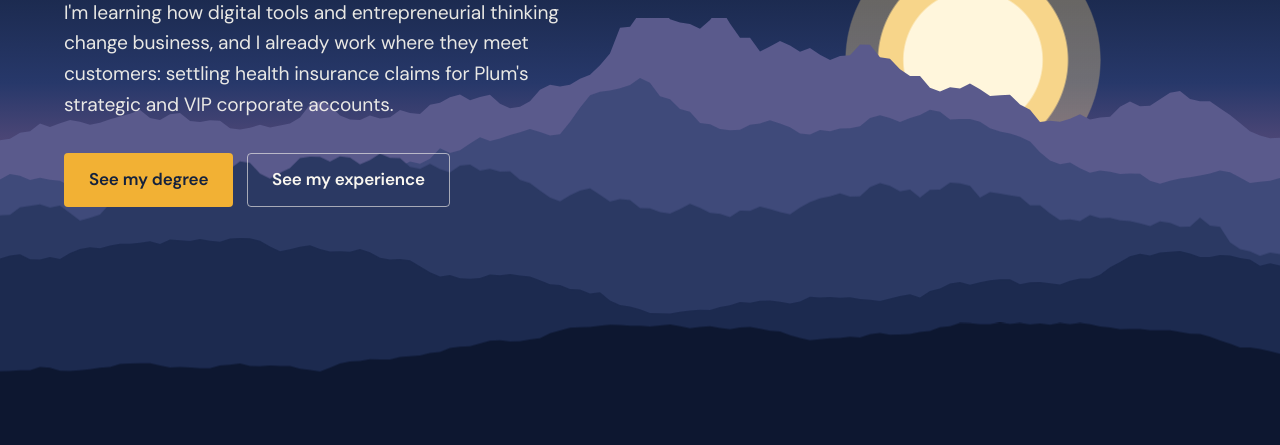
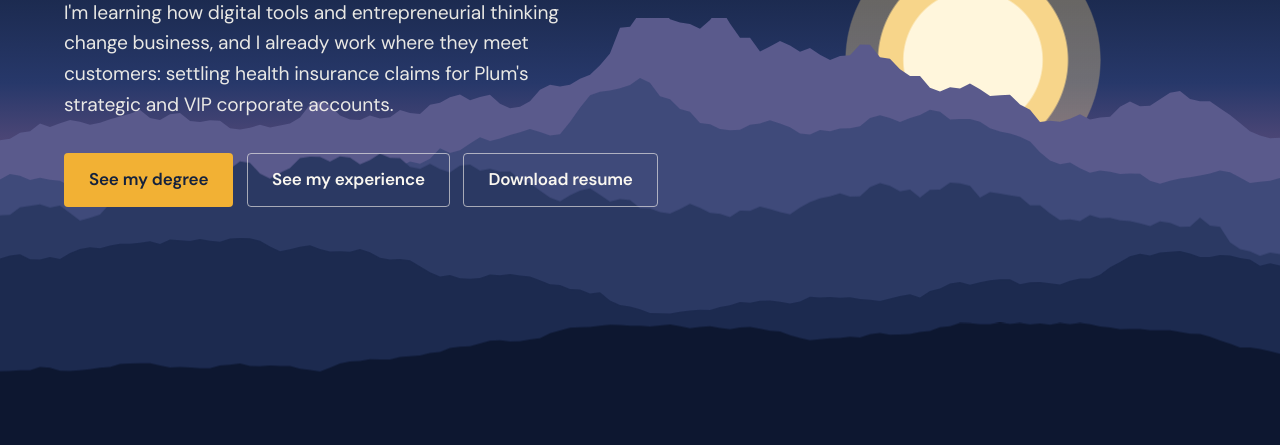
Before and after one commit to PallaviVasanthhh/pallavi-vasanth-portfolio, a plain HTML site: page index.html in a window 1280 px wide. Shown: the part 296-741 px from the top of the page. Drawn offline with Linux system fonts and the light colour scheme.

Commit message:
Add resume download

```diff
--- a/index.html
+++ b/index.html
@@ -51,6 +51,7 @@
         <div class="hero-actions">
           <a class="btn btn-primary" href="#education">See my degree</a>
           <a class="btn btn-ghost" href="#experience">See my experience</a>
+          <a class="btn btn-ghost" href="Pallavi_Vasanth_Resume.pdf" download="Pallavi_Vasanth_Resume.pdf">Download resume</a>
         </div>
       </div>
     </section>
@@ -311,6 +312,7 @@
         <ul class="contact-links">
           <li><a href="mailto:prarthanavasanthwork@gmail.com">prarthanavasanthwork@gmail.com</a></li>
           <li><a href="https://www.linkedin.com/in/pallavi-vasanth-b94763308/" target="_blank" rel="noopener noreferrer">LinkedIn profile</a></li>
+          <li><a href="Pallavi_Vasanth_Resume.pdf" download="Pallavi_Vasanth_Resume.pdf">Download resume (PDF)</a></li>
         </ul>
       </div>
     </section>
```
Also changed, not shown: 1 other file.
